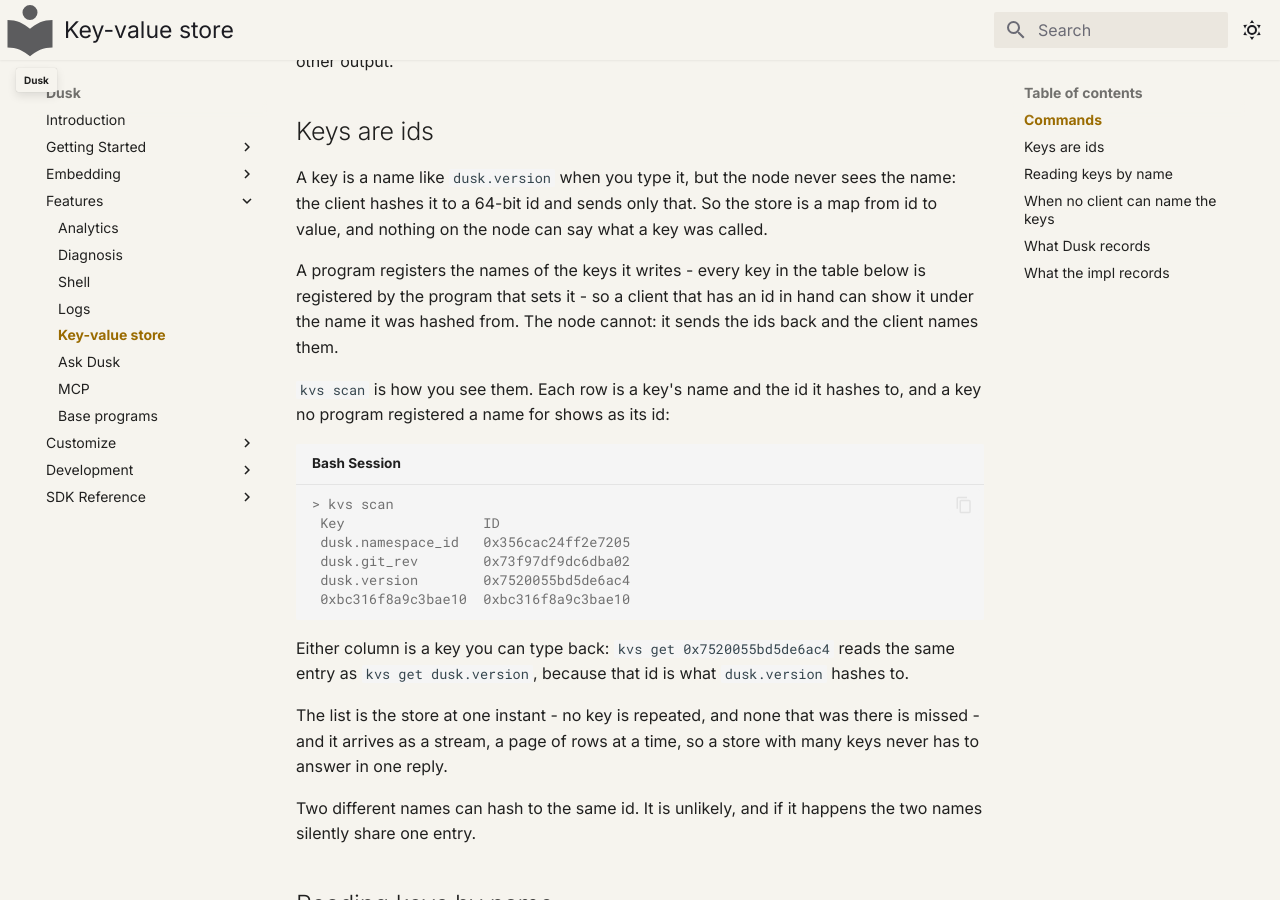
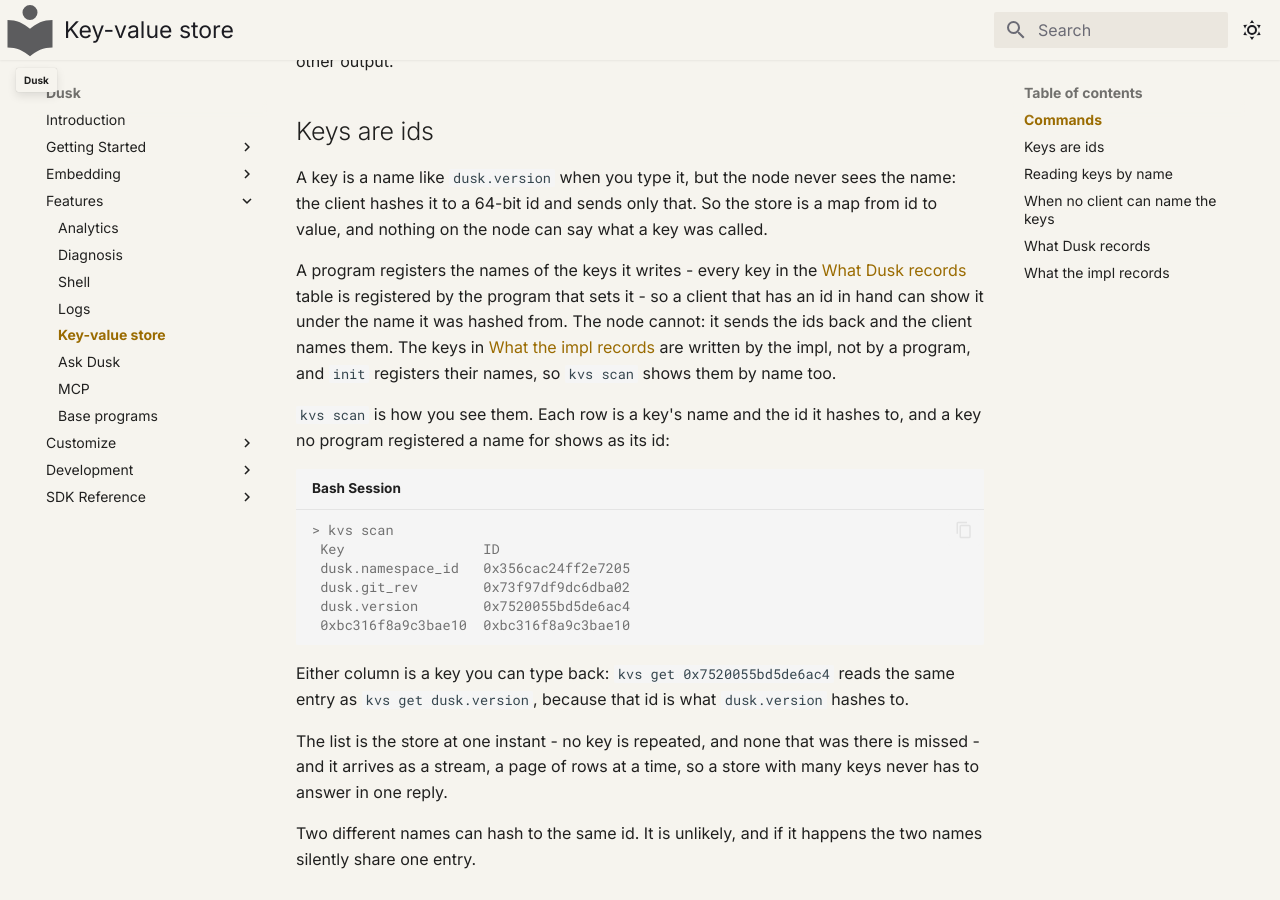
Before and after one commit to tomerze/dusk, an MkDocs documentation site: the page built from docs/docs/features/kvs.md, in a window 1280 px wide and 900 px high, scrolled down 641 px. Built offline with MkDocs 1.6.1 and Material for MkDocs 9.7.7, drawn with Linux system fonts in a browser that asks for light colours; comment, search, counter and statistics services are not loaded.

Commit message:
Update docs for init registering the names of the keys the impl writes
The paragraph on registered names pointed at "the table below", which is no longer the only table on the page; it now names the "What Dusk records" table. It then says the keys in "What the impl records" are written by the impl, not by a program, and that init registers their names, so kvs scan shows them by name too.

```diff
--- a/docs/docs/features/kvs.md
+++ b/docs/docs/features/kvs.md
@@ -32,10 +32,13 @@ the name: the client hashes it to a 64-bit id and sends only that. So the store
 is a map from id to value, and nothing on the node can say what a key was
 called.
 
-A program registers the names of the keys it writes - every key in the table
-below is registered by the program that sets it - so a client that has an id in
-hand can show it under the name it was hashed from. The node cannot: it sends
-the ids back and the client names them.
+A program registers the names of the keys it writes - every key in the
+[What Dusk records](#what-dusk-records) table is registered by the program that
+sets it - so a client that has an id in hand can show it under the name it was
+hashed from. The node cannot: it sends the ids back and the client names them.
+The keys in [What the impl records](#what-the-impl-records) are written by the
+impl, not by a program, and `init` registers their names, so `kvs scan` shows
+them by name too.
 
 `kvs scan` is how you see them. Each row is a key's name and the id it hashes
 to, and a key no program registered a name for shows as its id:
```
